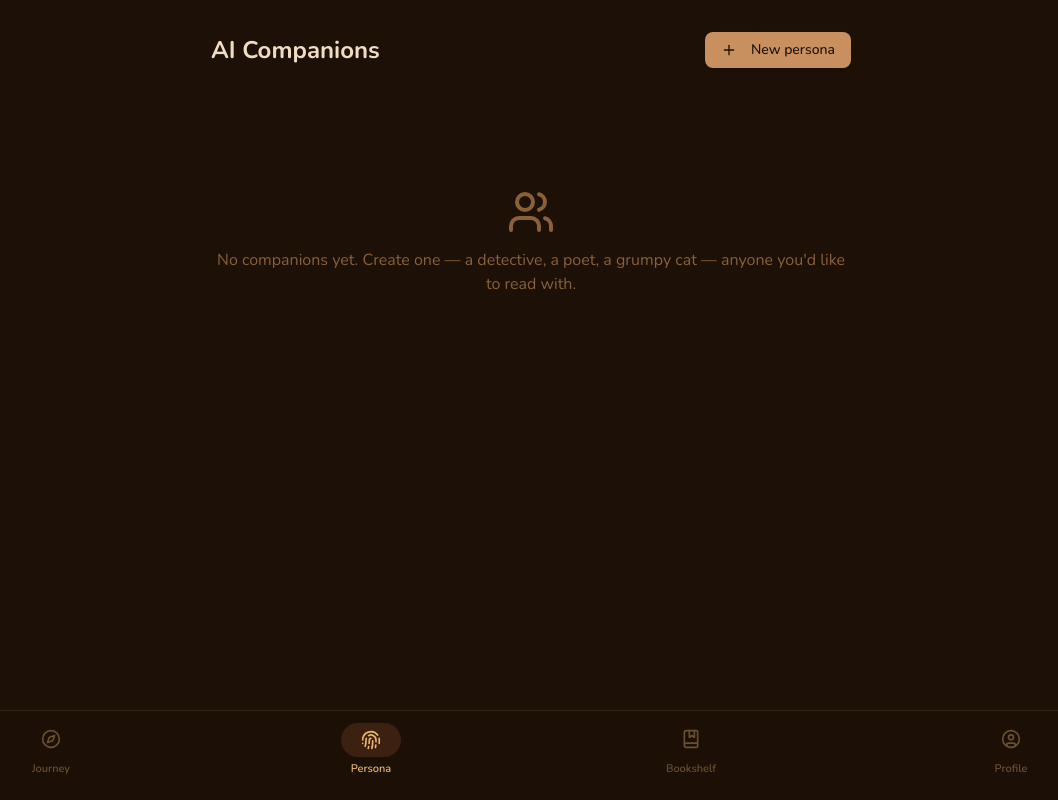
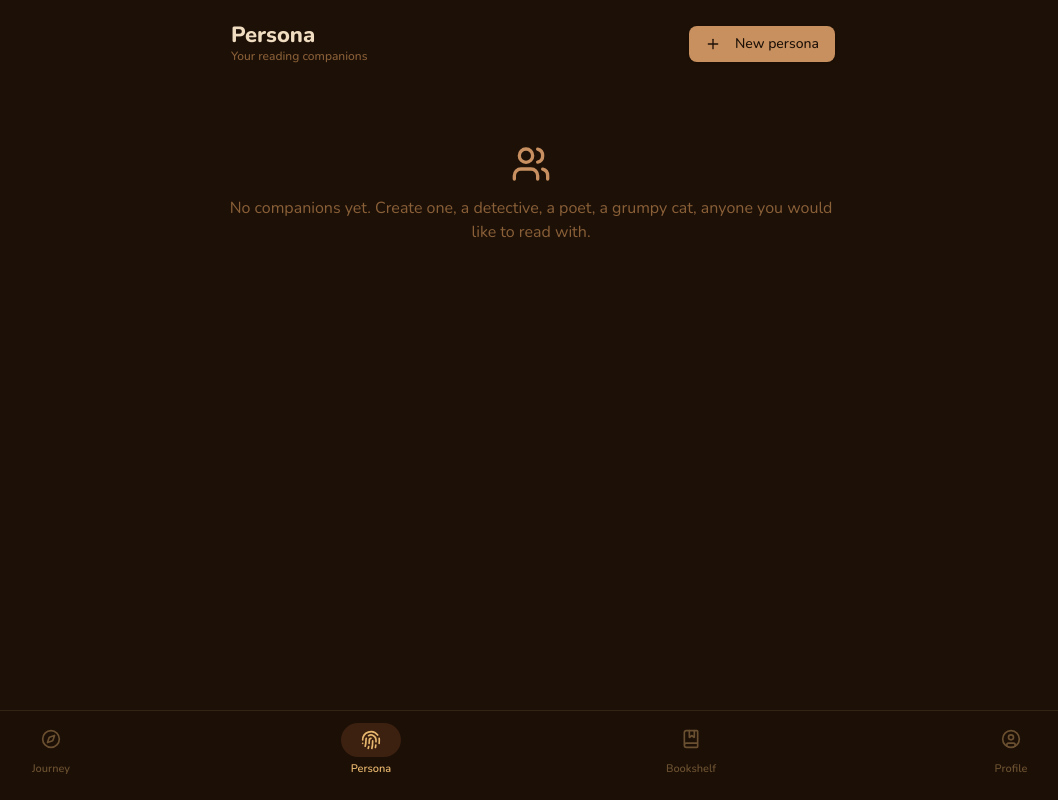
Before and after one commit to konggirljin/AI-Companion-Reader, a Next.js app: page /persona in a window 1280 px wide. Shown: the whole page, without its empty margins (109-1167 px from the left). Built offline with nearby package versions, Linux system fonts and the light colour scheme.

Commit message:
persona: warm in-page headers and column layout

```diff
--- a/src/app/persona/edit/page.tsx
+++ b/src/app/persona/edit/page.tsx
@@ -16,9 +16,15 @@ function EditInner() {
   if (persona === undefined) return <Skeleton className="mx-auto h-96 max-w-lg" />;
   if (persona === null) { router.replace('/persona'); return null; }
   return (
-    <div className="container mx-auto px-4 py-8">
-      <h1 className="mb-6 text-center text-2xl font-bold">Edit companion</h1>
-      <PersonaForm persona={persona} />
+    <div className="mx-auto flex w-full max-w-[640px] flex-1 flex-col">
+      <header className="px-4 pb-4 pt-6">
+        <h1 className="text-[22px] font-extrabold leading-none" style={{ color: 'hsl(var(--foreground))' }}>
+          Edit companion
+        </h1>
+      </header>
+      <div className="flex-1 overflow-y-auto px-4 pb-24" style={{ scrollbarWidth: 'none' }}>
+        <PersonaForm persona={persona} />
+      </div>
     </div>
   );
 }
--- a/src/app/persona/new/page.tsx
+++ b/src/app/persona/new/page.tsx
@@ -3,9 +3,15 @@ import { PersonaForm } from '@/components/persona/persona-form';
 
 export default function NewPersonaPage() {
   return (
-    <div className="container mx-auto px-4 py-8">
-      <h1 className="mb-6 text-center text-2xl font-bold">New companion</h1>
-      <PersonaForm />
+    <div className="mx-auto flex w-full max-w-[640px] flex-1 flex-col">
+      <header className="px-4 pb-4 pt-6">
+        <h1 className="text-[22px] font-extrabold leading-none" style={{ color: 'hsl(var(--foreground))' }}>
+          New companion
+        </h1>
+      </header>
+      <div className="flex-1 overflow-y-auto px-4 pb-24" style={{ scrollbarWidth: 'none' }}>
+        <PersonaForm />
+      </div>
     </div>
   );
 }
--- a/src/app/persona/page.tsx
+++ b/src/app/persona/page.tsx
@@ -13,15 +13,25 @@ export default function PersonaListPage() {
   useEffect(refresh, [refresh]);
 
   return (
-    <div className="container mx-auto max-w-2xl px-4 py-8">
-      <div className="mb-6 flex items-center justify-between">
-        <h1 className="text-2xl font-bold">AI Companions</h1>
-        <Button asChild><Link href="/persona/new"><Plus className="mr-1.5 h-4 w-4" />New persona</Link></Button>
+    <div className="mx-auto flex w-full max-w-[640px] flex-1 flex-col">
+      <header className="flex flex-shrink-0 items-center justify-between px-4 pb-4 pt-6">
+        <div className="px-1">
+          <h1 className="text-[22px] font-extrabold leading-none" style={{ color: 'hsl(var(--foreground))' }}>
+            Persona
+          </h1>
+          <p className="mt-0.5 text-xs font-medium" style={{ color: '#8A6038' }}>
+            Your reading companions
+          </p>
         </div>
+        <Button asChild>
+          <Link href="/persona/new"><Plus className="mr-1.5 h-4 w-4" />New persona</Link>
+        </Button>
+      </header>
+      <div className="flex-1 overflow-y-auto px-4 pb-24" style={{ scrollbarWidth: 'none' }}>
         {personas.length === 0 ? (
-        <div className="flex flex-col items-center gap-3 py-24 text-center text-muted-foreground">
-          <Users className="h-12 w-12" />
-          <p>No companions yet. Create one — a detective, a poet, a grumpy cat — anyone you&apos;d like to read with.</p>
+          <div className="flex flex-col items-center gap-3 py-16 text-center text-muted-foreground">
+            <Users className="h-10 w-10" style={{ color: '#C89060' }} />
+            <p>No companions yet. Create one, a detective, a poet, a grumpy cat, anyone you would like to read with.</p>
           </div>
         ) : (
           <div className="space-y-3">
@@ -29,5 +39,6 @@ export default function PersonaListPage() {
           </div>
         )}
       </div>
+    </div>
   );
 }
```
Lines whose indentation alone changed are shown as unchanged.
